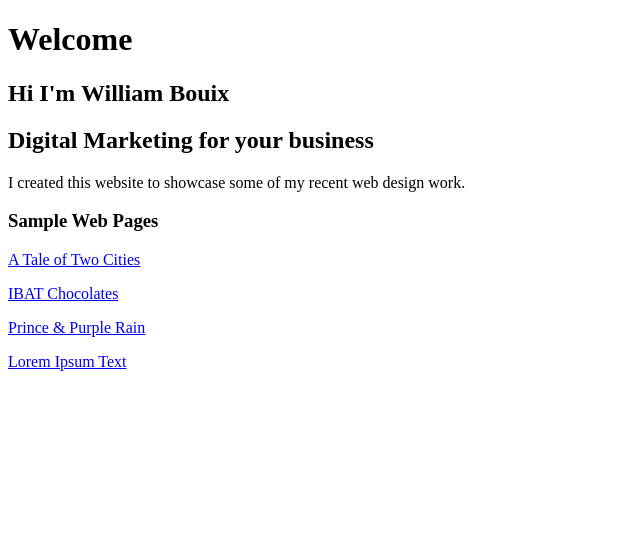
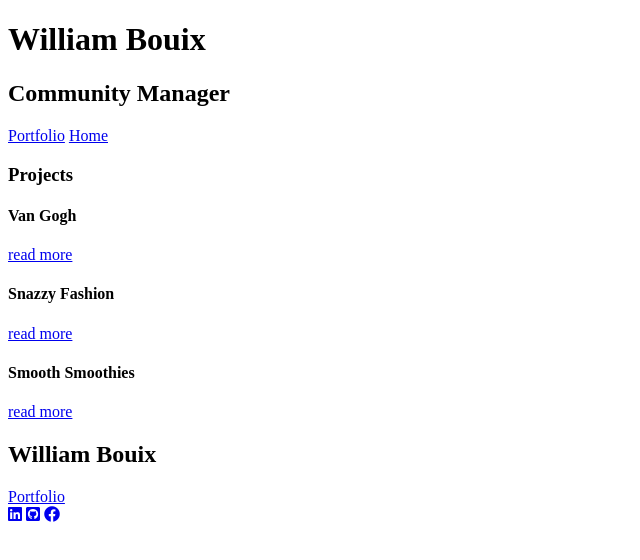
Before and after one commit to mailliw0202/mailliw0202.github.io, a plain HTML site: page index.html in a window 1280 px wide. Shown: the whole page, without its empty margins (0-640 px from the left). Drawn offline with Linux system fonts and the light colour scheme.

Commit message:
Add files via upload

```diff
--- a/index.html
+++ b/index.html
@@ -3,23 +3,67 @@
 <head>
     <meta charset="UTF-8">
     <meta name="viewport" content="width=device-width, initial-scale=1.0">
-    <title>Purple Pixels, Galway's premier web agency</title>
-<meta name="description" content="We help new and growing businesses turn their ideas into attention-grabbing, customer-winning websites.">
+    <title>William Bouix - Independent Digital Manager</title>
+    <meta name="description" content="We help new and growing businesses turn their ideas into attention-grabbing, customer-winning websites.">
+    <link rel="stylesheet" href="assets/css/global.css">
+    <link rel="apple-touch-icon" sizes="180x180" href="exercises/assets/img/apple-touch-icon.png">
+    <link rel="icon" type="image/png" sizes="32x32" href="exercises/assets/img/favicon-32x32.png">
+    <link rel="icon" type="image/png" sizes="16x16" href="exercises/assets/img/favicon-16x16.png">
+    <link rel="manifest" href="exercises/assets/img/site.webmanifest">
+
+    <link href="https://cdnjs.cloudflare.com/ajax/libs/font-awesome/5.14.0/css/all.min.css" rel="stylesheet" integrity="sha512-1PKOgIY59xJ8Co8+NE6FZ+LOAZKjy+KY8iq0G4B3CyeY6wYHN3yt9PW0XpSriVlkMXe40PTKnXrLnZ9+fkDaog==" crossorigin="anonymous">
 </head>
 <body>
-<h1>Welcome</h1>
 
-<h2>Hi I'm William Bouix</h2>
+<header>
+    <h1>William Bouix</h1>
+    <h2>Community Manager</h2>
 
-<h2>Digital Marketing for your business</h2>
+    <div id="nav-links">
+        <a href="porfolio.html">Portfolio</a>
+        <a href="index.html">Home</a>
+    </div>
+</header>
 
-<p>I created this website to showcase some of my recent web design work.</p>
+<main>
+    <section id="projects">
+        <h3>Projects</h3>
+        <div id="projects-cards">
 
-<h3>Sample Web Pages</h3>
+            <div class="projects-card">
+                <div class="projects-card-img" id="van-gogh-img"></div>
+                <h4>Van Gogh</h4>
+                <a href="portfolio/van-gogh/index.html">read more</a>
+            </div>
 
-<p><a href="exercises/page-1.html">A Tale of Two Cities</a></p>
-<p><a href="exercises/page-2.html">IBAT Chocolates</a></p>
-<p><a href="exercises/page-3.html">Prince & Purple Rain</a></p>
-<p><a href="exercises/page-4.html">Lorem Ipsum Text</a></p>
+            <div class="projects-card">
+                <div class="projects-card-img" id="fashion-img"></div>
+                <h4>Snazzy Fashion</h4>
+                <a href="portfolio/fashion/index.html">read more</a>
+            </div>
+
+            <div class="projects-card">
+                <div class="projects-card-img" id="smoothies-img"></div>
+                <h4>Smooth Smoothies</h4>
+                <a href="portfolio/smoothies/index.html">read more</a>
+            </div>
+        </div>
+    </section>
+</main>
+
+<footer>
+    <h2>William Bouix</h2>
+
+    <div id="footer-links">
+        <a href="porfolio.html">Portfolio</a>
+    </div>
+
+    <div id="social-links">
+        <a href="https://www.linkedin.com/in/william-bouix-563836195/" target="_blank"><i class="fab fa-linkedin"></i></a>
+        <a href="https://github.com/mailliw0202/mailliw0202.github.io" target="_blank"><i class="fab fa-github-square"></i></a>
+        <a href="https://www.facebook.com/william.bouix.7" target="_blank"><i class="fab fa-facebook"></i></a>
+    </div>
+</footer>
+
 </body>
 </html>
```
Also changed, not shown: porfolio.html (added, +88 -0 lines).
